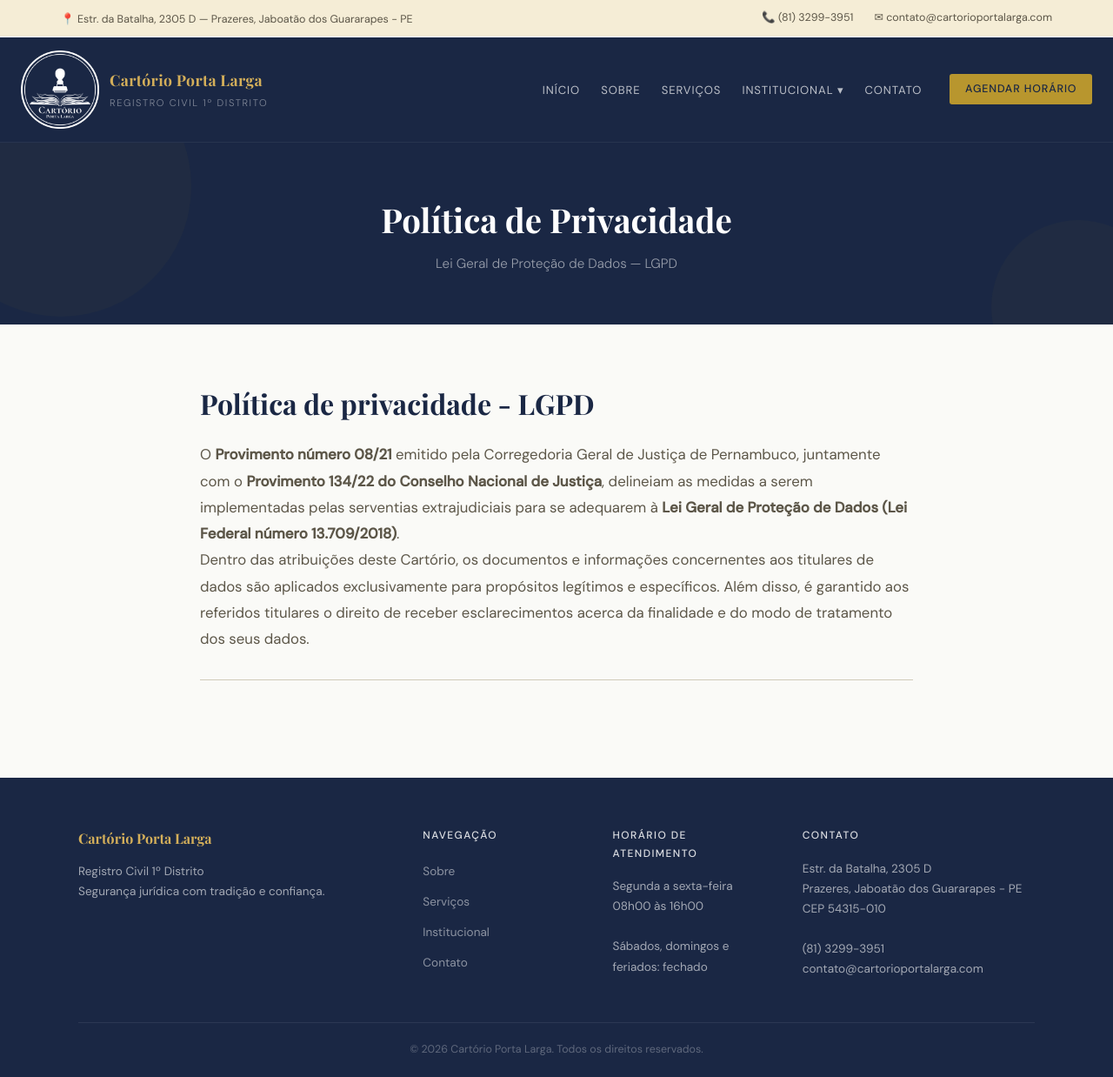
After one commit to luisglauria/Cartorio-Porta-Larga, a Django app: page /politica-de-privacidade/ in a window 1280 px wide. The commit adds this page. Shown: the whole page at 87% size. Run offline with Django 4.2, Linux system fonts and the light colour scheme.

Commit message:
adicionando a politica de privacidade

```diff
--- a/agendamento/views.py
+++ b/agendamento/views.py
@@ -43,6 +43,9 @@ def sites_uteis(request):
 
 def transparencia(request):
     return render(request, 'base/transparencia.html')
+
+def politica_privacidade(request):
+    return render(request, 'base/politica_privacidade.html')
 
 # ── Agendamento ───────────────────────────────────────────────────────────────
 
--- a/cartorio/urls.py
+++ b/cartorio/urls.py
@@ -21,4 +21,5 @@ urlpatterns = [
     path('modelos-de-requerimentos/', ag_views.modelos_requerimentos, name='modelos_requerimentos'),
     path('sites-uteis/', ag_views.sites_uteis, name='sites_uteis'),
     path('transparencia/', ag_views.transparencia, name='transparencia'),
+    path('politica-de-privacidade/', ag_views.politica_privacidade, name='politica_privacidade'),
 ] + static(settings.MEDIA_URL, document_root=settings.MEDIA_ROOT)
--- a/templates/base/base.html
+++ b/templates/base/base.html
@@ -44,11 +44,10 @@
         <a href="{% url 'institucional' %}" {% if request.resolver_match.url_name == 'institucional' %}class="active"{% endif %}>Institucional ▾</a>
         <ul class="nav-dropdown-menu">
           <div class="nav-dropdown-menu-inner">
-            <li><a href="{% url 'institucional' %}">Sobre</a></li>
             <li><a href="{% url 'modelos_requerimentos' %}">Modelos de Requerimentos</a></li>
             <li><a href="{% url 'sites_uteis' %}">Sites Úteis</a></li>
             <li><a href="{% url 'transparencia' %}">Transparência</a></li>
-            <li><a href="#">Política de Privacidade</a></li>
+            <li><a href="{% url 'politica_privacidade' %}">Política de Privacidade</a></li>
           </div>
         </ul>
       </li>
--- /dev/null
+++ b/templates/base/politica_privacidade.html
@@ -0,0 +1,19 @@
+{% extends "base/base.html" %}
+{% block title %}Política de Privacidade — Cartório Porta Larga{% endblock %}
+{% block content %}
+<div class="page-header">
+  <div class="container">
+    <h1>Política de Privacidade</h1>
+    <p>Lei Geral de Proteção de Dados — LGPD</p>
+  </div>
+</div>
+<section class="section-block">
+  <div class="container" style="max-width:820px">
+    <div class="sobre-intro">
+      <h2>Política de privacidade - LGPD</h2>
+      <p>O <strong>Provimento número 08/21</strong> emitido pela Corregedoria Geral de Justiça de Pernambuco, juntamente com o <strong>Provimento 134/22 do Conselho Nacional de Justiça</strong>, delineiam as medidas a serem implementadas pelas serventias extrajudiciais para se adequarem à <strong>Lei Geral de Proteção de Dados (Lei Federal número 13.709/2018)</strong>.</p>
+      <p>Dentro das atribuições deste Cartório, os documentos e informações concernentes aos titulares de dados são aplicados exclusivamente para propósitos legítimos e específicos. Além disso, é garantido aos referidos titulares o direito de receber esclarecimentos acerca da finalidade e do modo de tratamento dos seus dados.</p>
+    </div>
+  </div>
+</section>
+{% endblock %}
```
